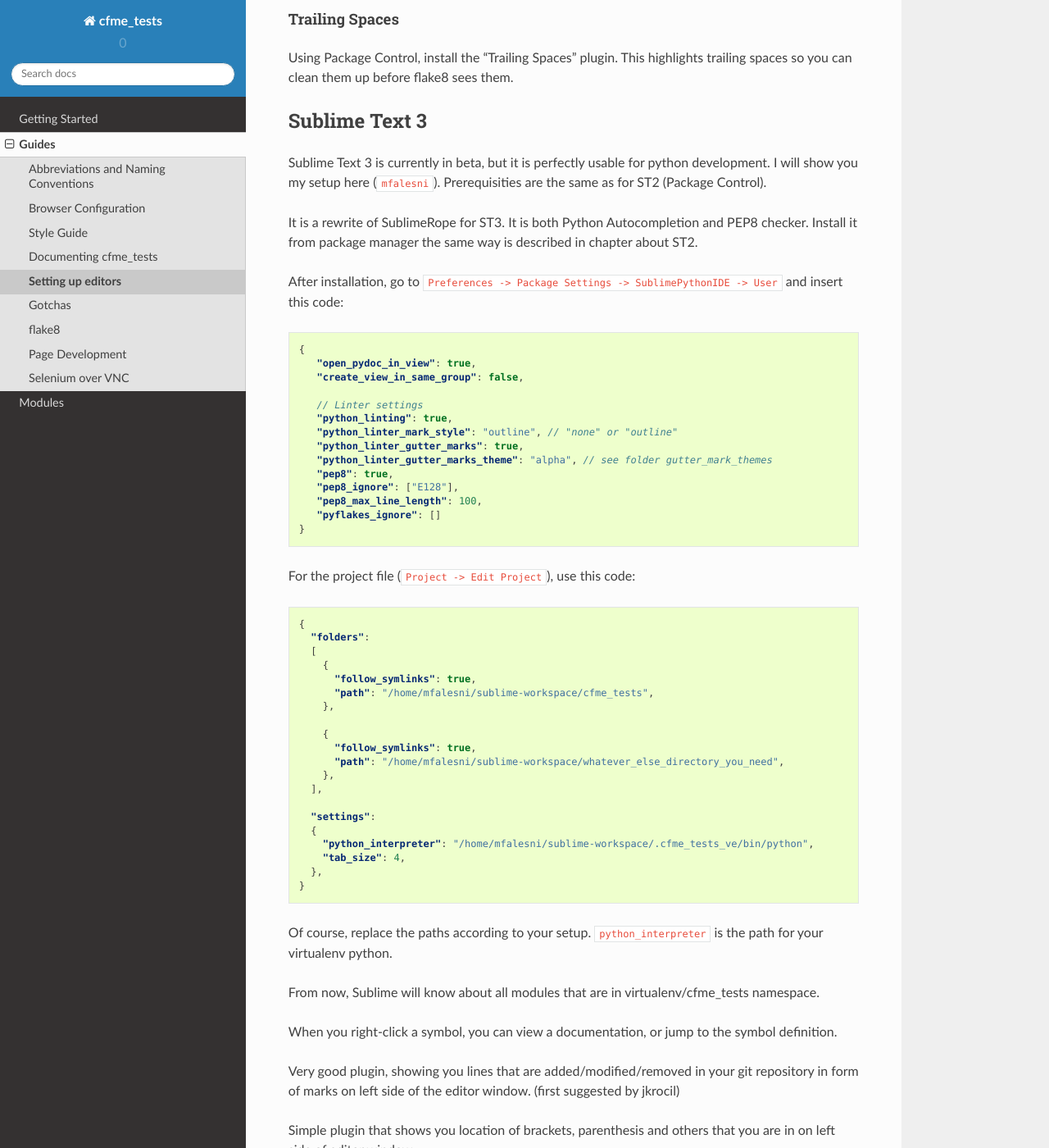
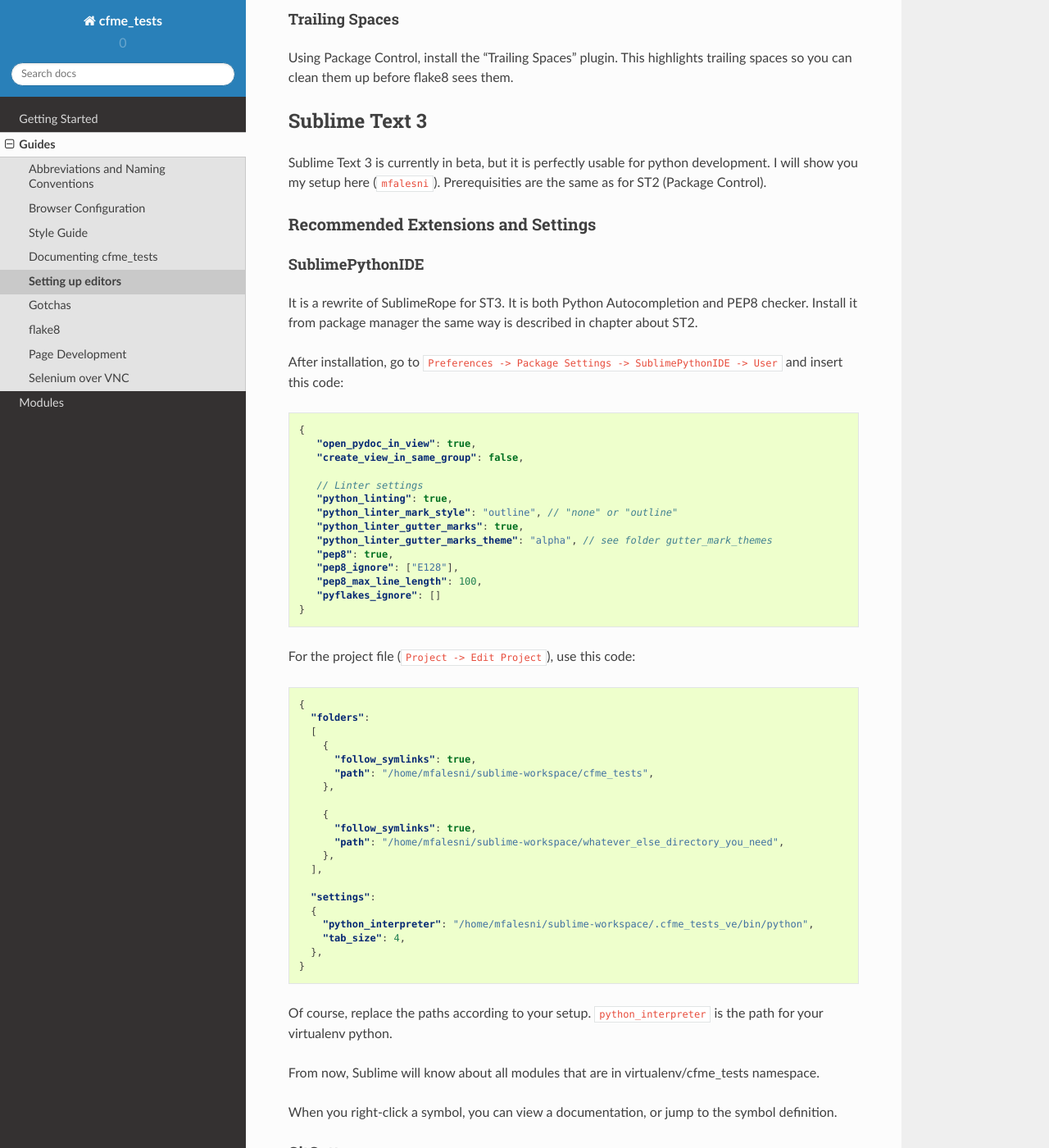
Before and after one commit to seandst/cfme_tests, a Sphinx documentation site: the page built from docs/guides/editors.rst, in a window 1280 px wide and 1400 px high, scrolled down 2648 px. Shown: the whole window at 82% size. Built offline with Sphinx 7.4.7 and the Read the Docs theme 2.0.0, drawn with Linux system fonts in a browser that asks for light colours; pages that are not in the unit, such as notebooks, are missing from menus; some of the changed text lies outside the part shown.

```diff
--- a/docs/guides/editors.rst
+++ b/docs/guides/editors.rst
@@ -132,6 +132,9 @@ Sublime Text 3
 
 Sublime Text 3 is currently in beta, but it is perfectly usable for python development. I will show
 you my setup here (``mfalesni``). Prerequisities are the same as for ST2 (Package Control).
+
+Recommended Extensions and Settings
+^^^^^^^^^^^^^^^^^^^^^^^^^^^^^^^^^^^
 
 SublimePythonIDE
 """"""""""""""""
```
